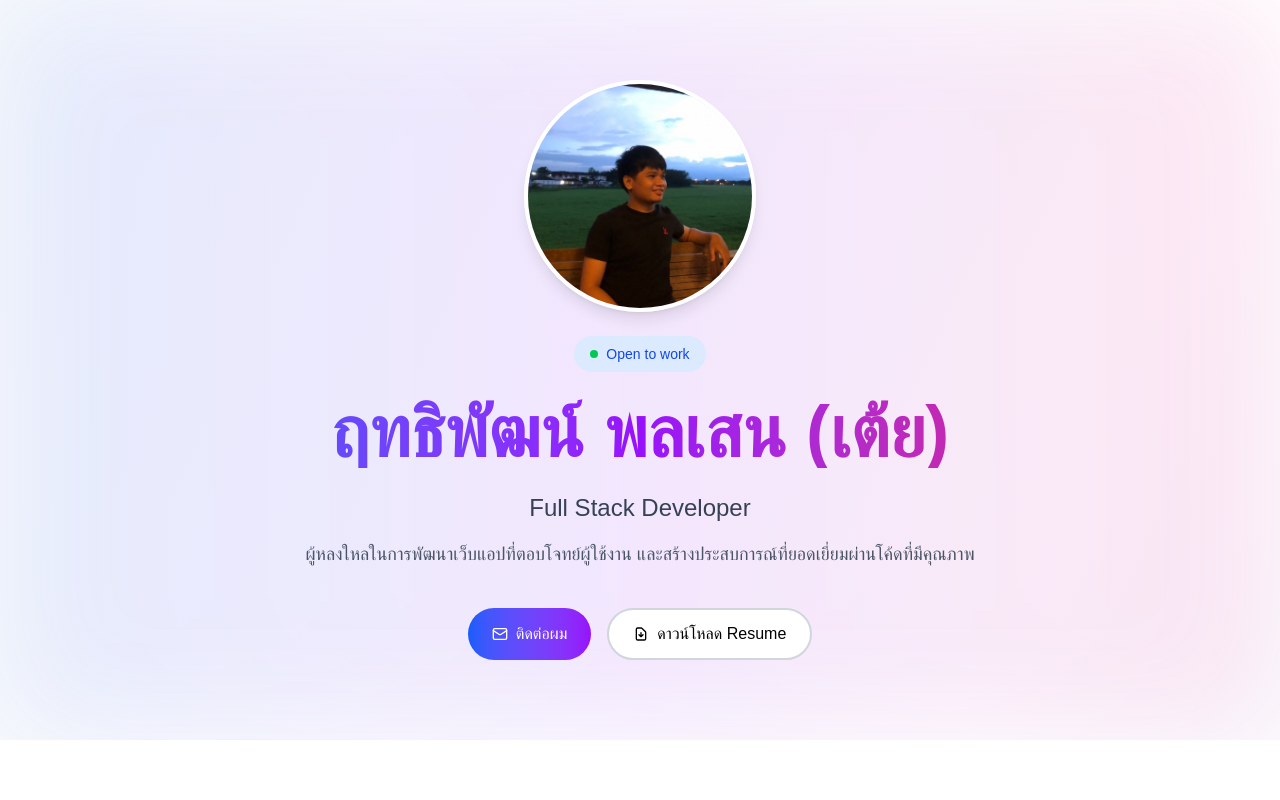
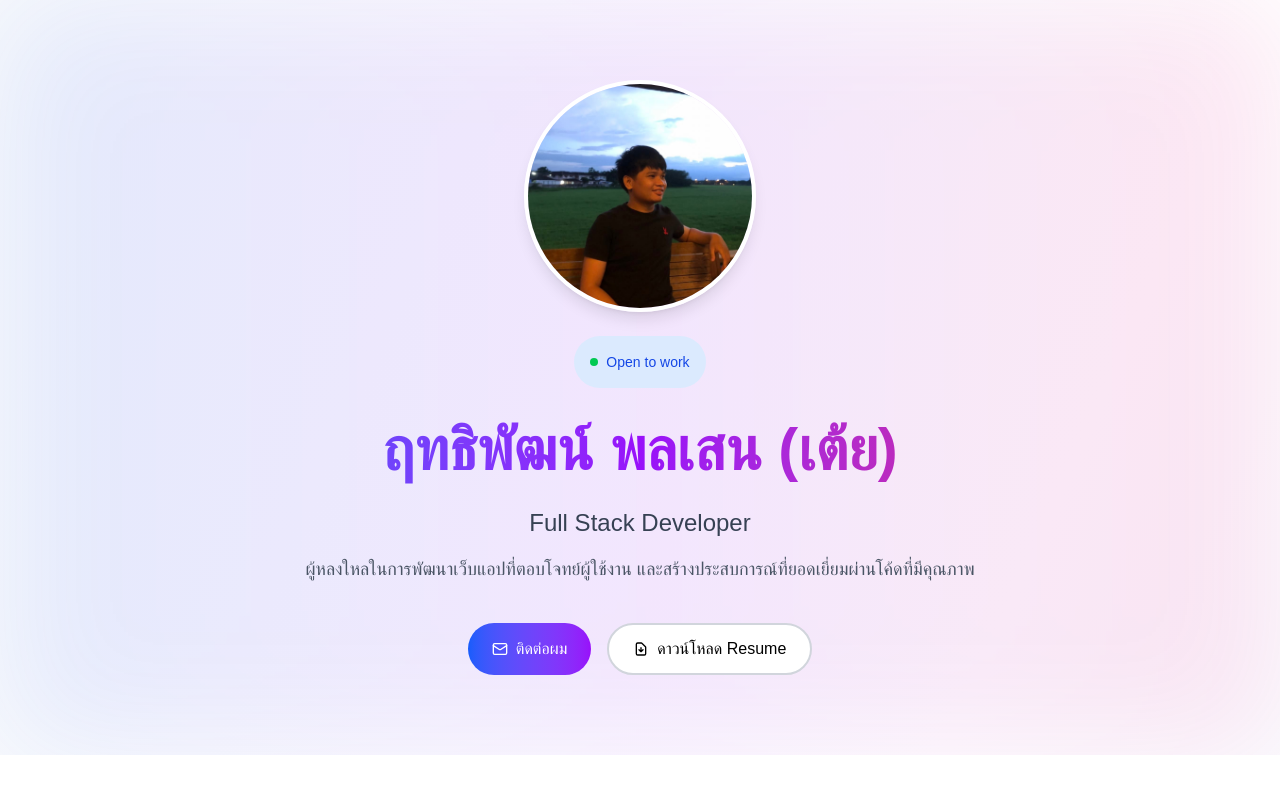
Before and after one commit to RitthiphatP/my-portfolio, a Next.js app: page / in a window 1280 px wide. Shown: the top 800 px of the page. Built offline with nearby package versions, Linux system fonts and the light colour scheme; a web font is replaced by a local one.

Commit message:
แก้ respon

```diff
--- a/app/page.tsx
+++ b/app/page.tsx
@@ -124,12 +124,12 @@ export default function Home() {
                 className="w-58 h-58 rounded-full mx-auto object-cover border-4 border-white shadow-lg"
               />
             </div>
-            <div className="inline-flex items-center gap-2 bg-blue-100 text-blue-700 px-4 py-2 rounded-full text-sm mb-6">
+            <div className="inline-flex items-center gap-2 bg-blue-100 text-blue-700 px-4 py-4 rounded-full text-sm mb-6">
               <span className="w-2 h-2 bg-green-500 rounded-full animate-pulse"></span>
               Open to work
             </div>
 
-            <h1 className="text-6xl md:text-7xl font-bold mb-6 bg-gradient-to-r from-blue-600 via-purple-600 to-pink-600 bg-clip-text text-transparent">
+            <h1 className="text-3xl md:text-6xl font-bold mb-5 bg-gradient-to-r from-blue-600 via-purple-600 to-pink-600 bg-clip-text text-transparent leading-tight">
               ฤทธิพัฒน์ พลเสน (เต้ย)
             </h1>
 
```
